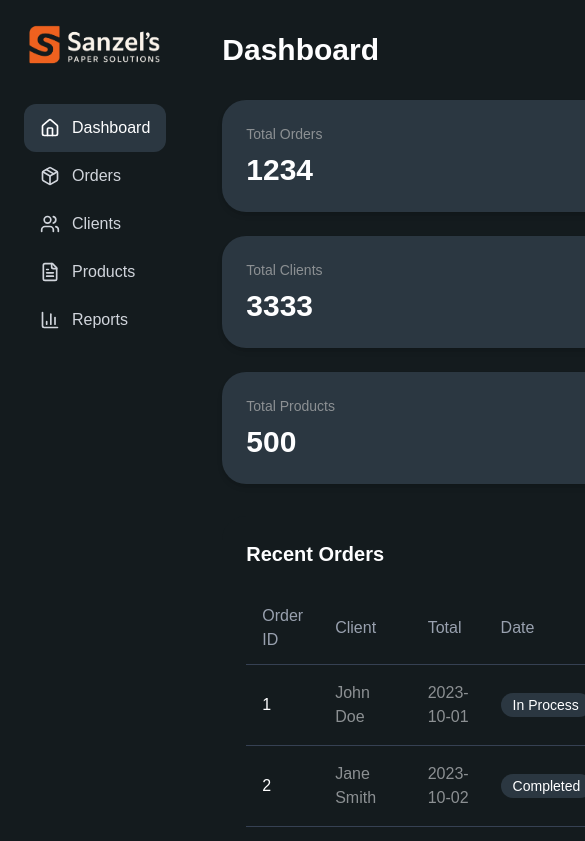
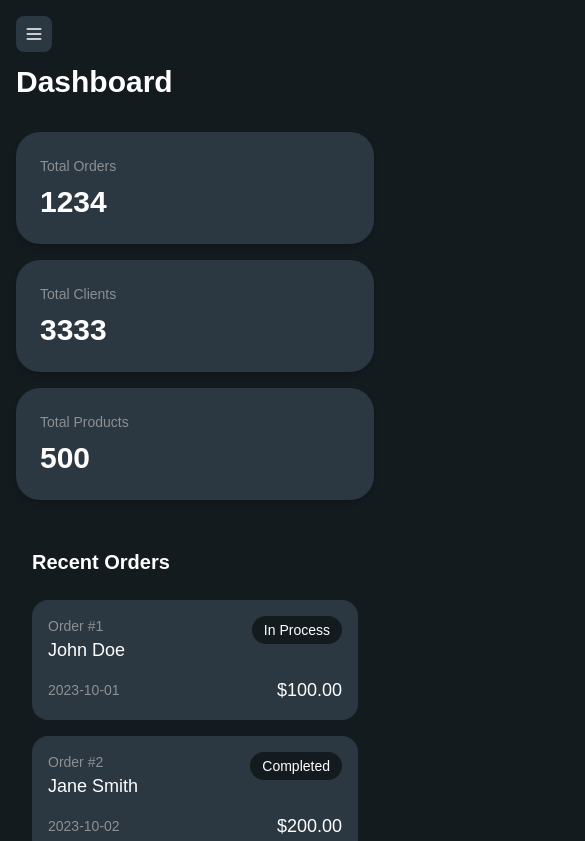
Before and after one commit to ByChanderZap/sanzel-paper-panel, a Next.js app: page /dashboard in a window 390 px wide. Shown: the top 841 px of the page, 585 px wide, since content can reach past the window. Built offline with nearby package versions, Linux system fonts and the light colour scheme.

Commit message:
small refactor so it doesnt sucks on mobile(still sucks, but less)

```diff
--- a/app/(panel)/dashboard/page.tsx
+++ b/app/(panel)/dashboard/page.tsx
@@ -38,7 +38,7 @@ export default function DashboardPage() {
       </div>
 
       {/* Stats cards */}
-      <div className="grid grid-cols-1 md:grid-cols-3 gap-6 mb-8">
+      <div className="grid grid-cols-1 sm:grid-cols-2 md:grid-cols-3 gap-4 md:gap-6 mb-8">
         {stats.map((stat, index) => (
           <div key={index} className="bg-secondary rounded-3xl p-6 shadow-md">
             <h3 className="text-custom-gray text-sm font-medium mb-2">
@@ -50,10 +50,11 @@ export default function DashboardPage() {
       </div>
 
       {/* Recent Orders */}
-      <div className="bg-primary rounded-3xl p-6">
+      <div className="bg-primary rounded-3xl p-4 md:p-6">
         <h2 className="text-xl font-semibold mb-6">Recent Orders</h2>
 
-        <div className="overflow-x-auto">
+        {/* Desktop Table - Hidden on mobile */}
+        <div className="hidden md:block overflow-x-auto">
           <table className="w-full">
             <thead>
               <tr className="border-b border-gray-700">
@@ -64,13 +65,13 @@ export default function DashboardPage() {
                   Client
                 </th>
                 <th className="text-left py-3 px-4 font-medium text-gray-400">
-                  Total
-                </th>
-                <th className="text-left py-3 px-4 font-medium text-gray-400">
                   Date
                 </th>
                 <th className="text-left py-3 px-4 font-medium text-gray-400">
                   Status
+                </th>
+                <th className="text-left py-3 px-4 font-medium text-gray-400">
+                  Total
                 </th>
               </tr>
             </thead>
@@ -96,6 +97,41 @@ export default function DashboardPage() {
             </tbody>
           </table>
         </div>
+
+        {/* Mobile Card Layout - Hidden on desktop */}
+        <div className="md:hidden space-y-4">
+          {recentOrders.map((order, index) => (
+            <div
+              key={index}
+              className="bg-secondary rounded-2xl p-4 hover:bg-gray-700/20 transition-colors"
+            >
+              <div className="flex justify-between items-start mb-3">
+                <div>
+                  <div className="text-sm text-custom-gray">
+                    Order #{order.id}
+                  </div>
+                  <div className="font-medium text-lg">{order.client}</div>
+                </div>
+                <span className="px-3 py-1 rounded-full text-sm font-medium bg-primary">
+                  {order.status}
+                </span>
+              </div>
+
+              <div className="flex justify-between items-center">
+                <div className="text-custom-gray text-sm">{order.date}</div>
+                <div className="font-medium text-lg">
+                  ${order.total.toFixed(2)}
+                </div>
+              </div>
+            </div>
+          ))}
+
+          {recentOrders.length === 0 && (
+            <div className="text-center py-8 text-gray-400">
+              No recent orders found.
+            </div>
+          )}
+        </div>
       </div>
     </>
   );
--- a/app/(panel)/layout.tsx
+++ b/app/(panel)/layout.tsx
@@ -1,12 +1,46 @@
 "use client";
 
 import { Sidebar } from "@/components/layout/sidebar";
+import { useState } from "react";
+import { Menu } from "lucide-react";
 
 const PanelLayout = ({ children }: { children: React.ReactNode }) => {
+  const [sidebarOpen, setSidebarOpen] = useState(false);
+
   return (
     <div className="min-h-screen bg-primary text-custom-white flex">
-      <Sidebar />
-      <div className="flex-1 p-8">{children}</div>
+      {/* Mobile hamburger button */}
+      <button
+        onClick={() => setSidebarOpen(true)}
+        className="md:hidden fixed top-4 left-4 z-50 p-2 rounded-lg bg-secondary hover:bg-secondary/80 transition-colors"
+      >
+        <Menu size={20} />
+      </button>
+
+      {/* Mobile overlay */}
+      {sidebarOpen && (
+        <div
+          className="md:hidden fixed inset-0 bg-black bg-opacity-50 z-40"
+          onClick={() => setSidebarOpen(false)}
+        />
+      )}
+
+      {/* Sidebar */}
+      <div
+        className={`
+          fixed md:relative inset-y-0 left-0 z-50
+          transform ${sidebarOpen ? "translate-x-0" : "-translate-x-full"}
+          md:translate-x-0 transition-transform duration-200 ease-in-out
+        `}
+      >
+        <Sidebar onClose={() => setSidebarOpen(false)} />
+      </div>
+
+      {/* Main content */}
+      <div className="flex-1 p-4 md:p-8">
+        {/* Add top padding on mobile to account for hamburger button */}
+        <div className="pt-12 md:pt-0">{children}</div>
+      </div>
     </div>
   );
 };
--- a/app/(panel)/orders/page.tsx
+++ b/app/(panel)/orders/page.tsx
@@ -1,3 +1,4 @@
+import { Plus } from "lucide-react";
 import Link from "next/link";
 
 export default function OrdersPage() {
@@ -35,6 +36,41 @@ export default function OrdersPage() {
       total: 4000,
       status: "delivered",
     },
+    {
+      id: "41",
+      client: "john doe",
+      date: "2023-10-01",
+      total: 4000,
+      status: "delivered",
+    },
+    {
+      id: "5",
+      client: "john doe",
+      date: "2023-10-01",
+      total: 4000,
+      status: "delivered",
+    },
+    {
+      id: "6",
+      client: "john doe",
+      date: "2023-10-01",
+      total: 4000,
+      status: "delivered",
+    },
+    {
+      id: "7",
+      client: "john doe",
+      date: "2023-10-01",
+      total: 4000,
+      status: "delivered",
+    },
+    {
+      id: "8",
+      client: "john doe",
+      date: "2023-10-01",
+      total: 4000,
+      status: "delivered",
+    },
   ];
 
   return (
@@ -46,7 +82,7 @@ export default function OrdersPage() {
           href="/orders/new"
           className="bg-secondary hover:bg-secondary/80 px-6 py-2 rounded-full font-medium transition-colors"
         >
-          New Order
+          <Plus size={24} />
         </Link>
       </div>
 
--- a/components/layout/sidebar.tsx
+++ b/components/layout/sidebar.tsx
@@ -6,7 +6,11 @@ import { Home, Package, Users, BarChart3, FileText, X } from "lucide-react";
 import Link from "next/link.js";
 import SanzelNoBackground from "@/public/sanzel-no-background.png";
 
-export const Sidebar = () => {
+interface SidebarProps {
+  onClose?: () => void;
+}
+
+export const Sidebar = ({ onClose }: SidebarProps) => {
   const pathname = usePathname();
 
   const navItems = [
@@ -23,10 +27,24 @@ export const Sidebar = () => {
 
   const handleCloseSession = () => {
     console.log("closing session");
+    onClose?.(); // Close sidebar on mobile after action
+  };
+
+  const handleNavClick = () => {
+    // Close sidebar on mobile when navigating
+    onClose?.();
   };
 
   return (
-    <div className="w-64 p-6 relative">
+    <div className="w-64 bg-primary p-6 relative h-full">
+      {/* Mobile close button */}
+      <button
+        onClick={onClose}
+        className="md:hidden absolute top-4 right-4 p-2 rounded-lg hover:bg-secondary transition-colors"
+      >
+        <X size={20} />
+      </button>
+
       <div className="mb-8">
         <Image
           alt="Logo"
@@ -37,6 +55,7 @@ export const Sidebar = () => {
           className="h-12 w-auto mx-auto"
         />
       </div>
+
       <nav>
         {navItems.map((item) => {
           const Icon = item.icon;
@@ -44,6 +63,7 @@ export const Sidebar = () => {
             <Link
               key={item.name}
               href={item.href}
+              onClick={handleNavClick}
               className={`flex items-center space-x-3 px-4 py-3 rounded-xl transition-colors ${
                 isActive(item.href)
                   ? "bg-secondary text-custom-white"
@@ -56,6 +76,7 @@ export const Sidebar = () => {
           );
         })}
       </nav>
+
       <div className="absolute bottom-6 left-6 right-6">
         <button
           onClick={handleCloseSession}
```
